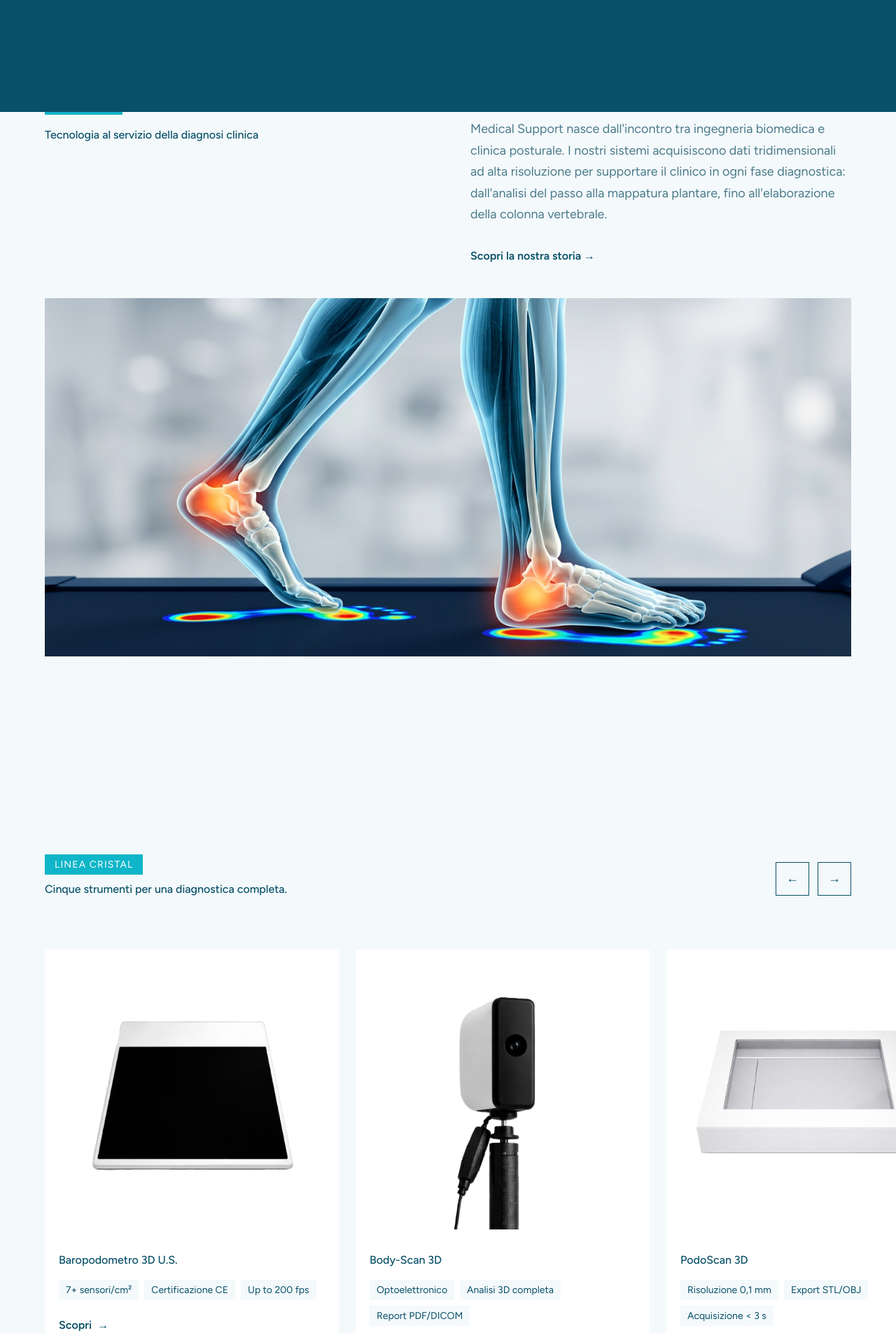
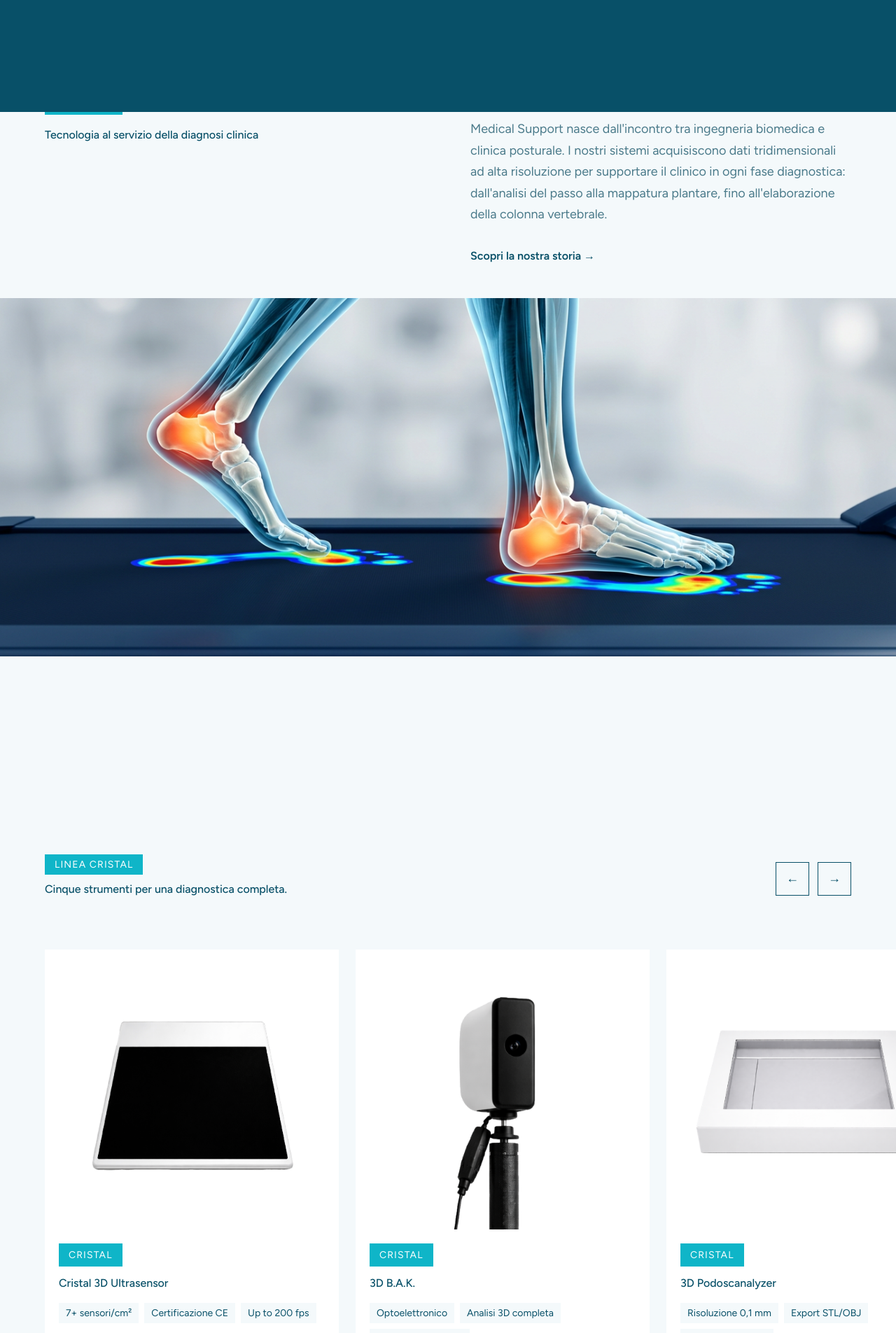
Before and after one commit to DevMatt6/medical-support, a Next.js app: page / in a window 1280 px wide. Shown: the part 1040-2945 px from the top of the page at 70% size. Built offline with nearby package versions, Linux system fonts and the light colour scheme.

Commit message:
feat: products

```diff
--- a/components/sections/home/IntroSection.tsx
+++ b/components/sections/home/IntroSection.tsx
@@ -25,7 +25,7 @@ export function IntroSection() {
 				background: "var(--background)",
 			}}
 		>
-			<div style={{ maxWidth: "1200px", marginInline: "auto", width: "100%" }}>
+			<div style={{ marginInline: "auto", width: "100%" }}>
 				{/* Top row — 2 colonne */}
 				<div
 					style={{
@@ -150,19 +150,22 @@ export function IntroSection() {
 						</ScrollReveal>
 					</div>
 				</div>
+			</div>
+
 			{/* Immagine full-width */}
 			<motion.div
 				style={{
 					marginTop: "clamp(48px,6vw,80px)",
+					marginLeft: "calc(-1 * clamp(24px,5vw,80px))",
+					marginRight: "calc(-1 * clamp(24px,5vw,80px))",
 					height: "clamp(280px,40vw,1000px)",
 					backgroundImage: "url(/images/products/intro.png)",
 					backgroundSize: "cover",
-						backgroundPosition: "center",
+					backgroundPosition: "bottom",
 					overflow: "hidden",
 					y: parallaxY,
 				}}
-				/>{" "}
-			</div>{" "}
+			/>
 		</section>
 	);
 }
--- a/components/sections/home/ProductsSection.tsx
+++ b/components/sections/home/ProductsSection.tsx
@@ -141,18 +141,21 @@ function ProductCard({ product, index }: { product: Product; index: number }) {
 				}}
 			/>
 
-			{/* Numero progressivo
+			{/* Numero progressivo  - nome prodotto */}
 			<span
 				style={{
 					fontSize: "var(--text-xs)",
-					fontWeight: 600,
-					color: "var(--primary)",
+					letterSpacing: "0.08em",
 					textTransform: "uppercase",
-					letterSpacing: "0.08em",
+					color: "white",
+					backgroundColor: "var(--secondary)",
+					padding: "6px 14px",
+					display: "inline-block",
+					alignSelf: "flex-start",
 				}}
 			>
-				{num}
-			</span>*/}
+				Cristal
+			</span>
 
 			{/* Nome prodotto */}
 			<h3
--- a/config/site.ts
+++ b/config/site.ts
@@ -12,17 +12,17 @@ export const siteConfig = {
 			href: "/prodotti",
 			children: [
 				{
-					label: "Baropodometro 3D U.S.",
+					label: "3D Ultrasensor",
 					href: "/prodotti/baropodometro",
 					description: "Piattaforma ad alta risoluzione con 7+ sensori/cm²",
 				},
 				{
-					label: "Body-Scan 3D",
+					label: "3D B.A.K.",
 					href: "/prodotti/body-scan",
 					description: "Valutazione posturale globale optoelettronica",
 				},
 				{
-					label: "PodoScan 3D",
+					label: "3D Podoscanalyzer",
 					href: "/prodotti/podo-scan",
 					description: "Scanner plantare computerizzato 2D→3D",
 				},
@@ -47,7 +47,7 @@ export const siteConfig = {
 	products: [
 		{
 			id: "baropodometro",
-			name: "Baropodometro 3D U.S.",
+			name: "Cristal 3D Ultrasensor",
 			slug: "baropodometro",
 			tagline: "Pressioni plantari ad altissima risoluzione",
 			description:
@@ -58,7 +58,7 @@ export const siteConfig = {
 		},
 		{
 			id: "body-scan",
-			name: "Body-Scan 3D",
+			name: "3D B.A.K.",
 			slug: "body-scan",
 			tagline: "Postura globale misurata in pochi secondi",
 			description:
@@ -69,7 +69,7 @@ export const siteConfig = {
 		},
 		{
 			id: "podo-scan",
-			name: "PodoScan 3D",
+			name: "3D Podoscanalyzer",
 			slug: "podo-scan",
 			tagline: "Dal piede piatto al modello 3D in secondi",
 			description:
```
Lines whose indentation alone changed are shown as unchanged.
